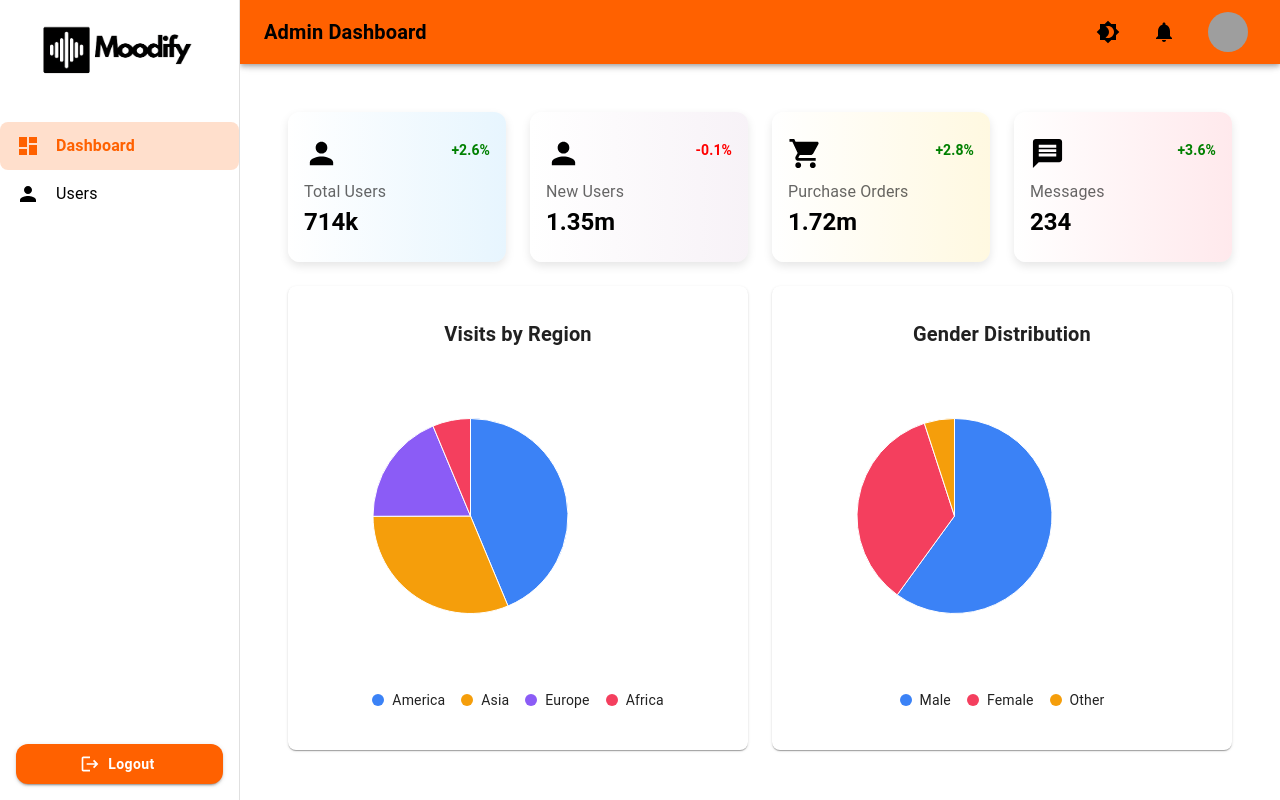
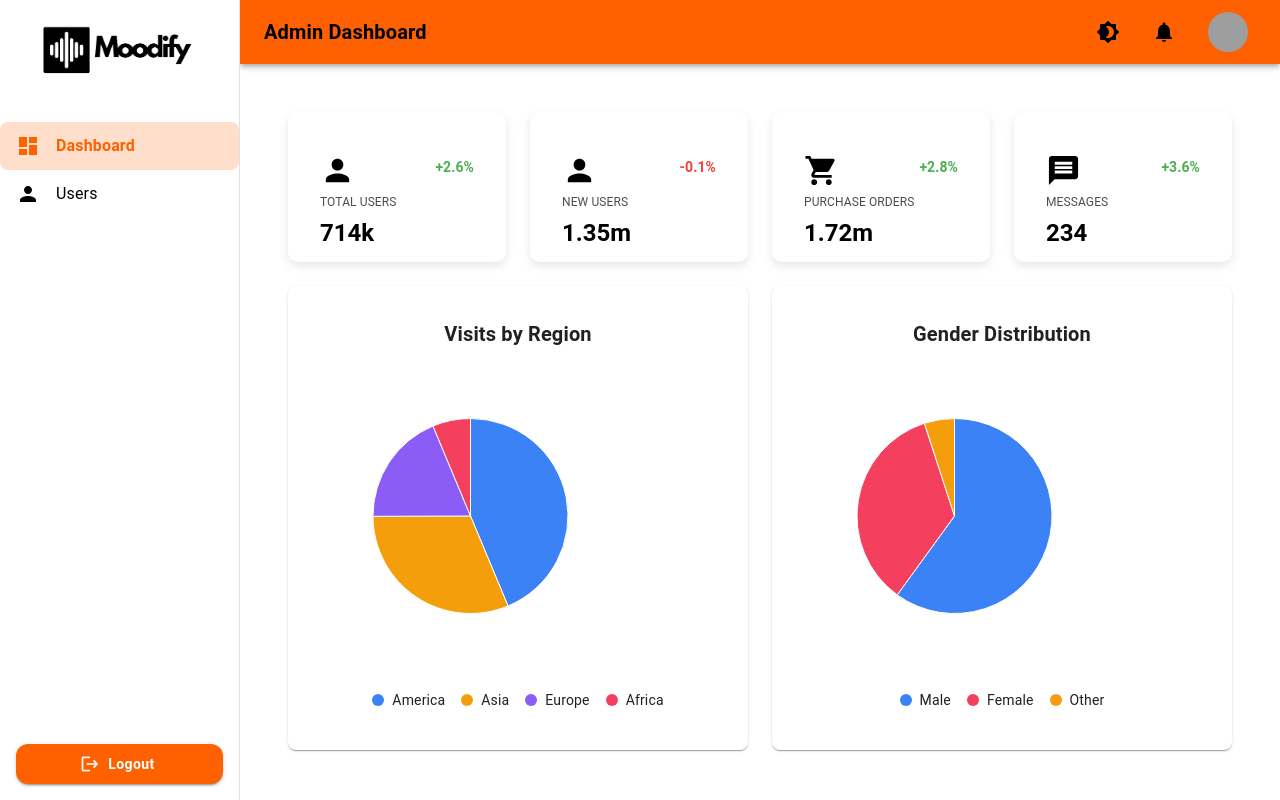
Before and after one commit to hananeltassa/Moodify-website, a React (Create React App) app: page /dashboard in a window 1280 px wide. Built offline with nearby package versions, Linux system fonts and the light colour scheme; grey boxes are pictures that could not be loaded.

Commit message:
Updated DashboradCard Component

```diff
--- a/src/components/DashboardCard/index.jsx
+++ b/src/components/DashboardCard/index.jsx
@@ -2,19 +2,24 @@ import React, { useContext } from "react";
 import { Card, CardContent, Typography, Box } from "@mui/material";
 import { ThemeContext } from "../../context/ThemeContext";
 
-const DashboardCard = ({ title, value, icon, growth, growthColor }) => {
+const DashboardCard = ({ title, value, icon, growth }) => {
   const { mode } = useContext(ThemeContext);
 
   return (
     <Card
       sx={{
-        background: mode === "dark"
-          ? `linear-gradient(to right, #333, ${growthColor})`
-          : `linear-gradient(to right, #fff, ${growthColor})`,
+        display: "flex",
+        flexDirection: "column",
+        justifyContent: "space-between",
+        padding: 2,
         boxShadow: mode === "dark" ? "0px 4px 10px rgba(0,0,0,0.4)" : "0px 4px 10px rgba(0,0,0,0.1)",
-        borderRadius: 3,
-        width: "100%",
+        borderRadius: "10px",
         height: "150px",
+        backgroundColor: mode === "dark" ? "#1e1e1e" : "#ffffff",
+        transition: "transform 0.2s ease",
+        "&:hover": {
+          transform: "translateY(-3px)",
+        },
       }}
     >
       <CardContent
@@ -25,29 +30,42 @@ const DashboardCard = ({ title, value, icon, growth, growthColor }) => {
           height: "100%",
         }}
       >
-        <Box sx={{ display: "flex", justifyContent: "space-between", alignItems: "center" }}>
-          {/* Icon */}
-          <Box sx={{ fontSize: 30, color: mode === "dark" ? "#fff" : "#000" }}>{icon}</Box>
-
-          {/* Growth */}
+        {/* Icon and Growth Section */}
+        <Box
+          sx={{
+            display: "flex",
+            justifyContent: "space-between",
+            alignItems: "center",
+          }}
+        >
+          <Box
+            sx={{
+              fontSize: 32,
+              color: mode === "dark" ? "#ffffff" : "#000000",
+            }}
+          >
+            {icon}
+          </Box>
           <Typography
             variant="subtitle2"
             sx={{
-              color: growth > 0 ? "green" : "red",
+              color: growth > 0 ? "#4caf50" : "#f44336",
               fontWeight: "bold",
-              fontSize: "14px",
             }}
           >
             {growth > 0 ? `+${growth}%` : `${growth}%`}
           </Typography>
         </Box>
 
-        {/* Title and Value */}
+        {/* Title and Value Section */}
         <Box>
           <Typography
             variant="subtitle1"
             sx={{
-              color: mode === "dark" ? "rgba(255,255,255,0.7)" : "text.secondary",
+              color: mode === "dark" ? "rgba(255,255,255,0.7)" : "rgba(0,0,0,0.7)",
+              textTransform: "uppercase",
+              fontSize: "12px",
+              marginBottom: "4px",
             }}
           >
             {title}
@@ -56,7 +74,7 @@ const DashboardCard = ({ title, value, icon, growth, growthColor }) => {
             variant="h5"
             sx={{
               fontWeight: "bold",
-              color: mode === "dark" ? "#fff" : "#000",
+              color: mode === "dark" ? "#ffffff" : "#000000",
             }}
           >
             {value}
```
